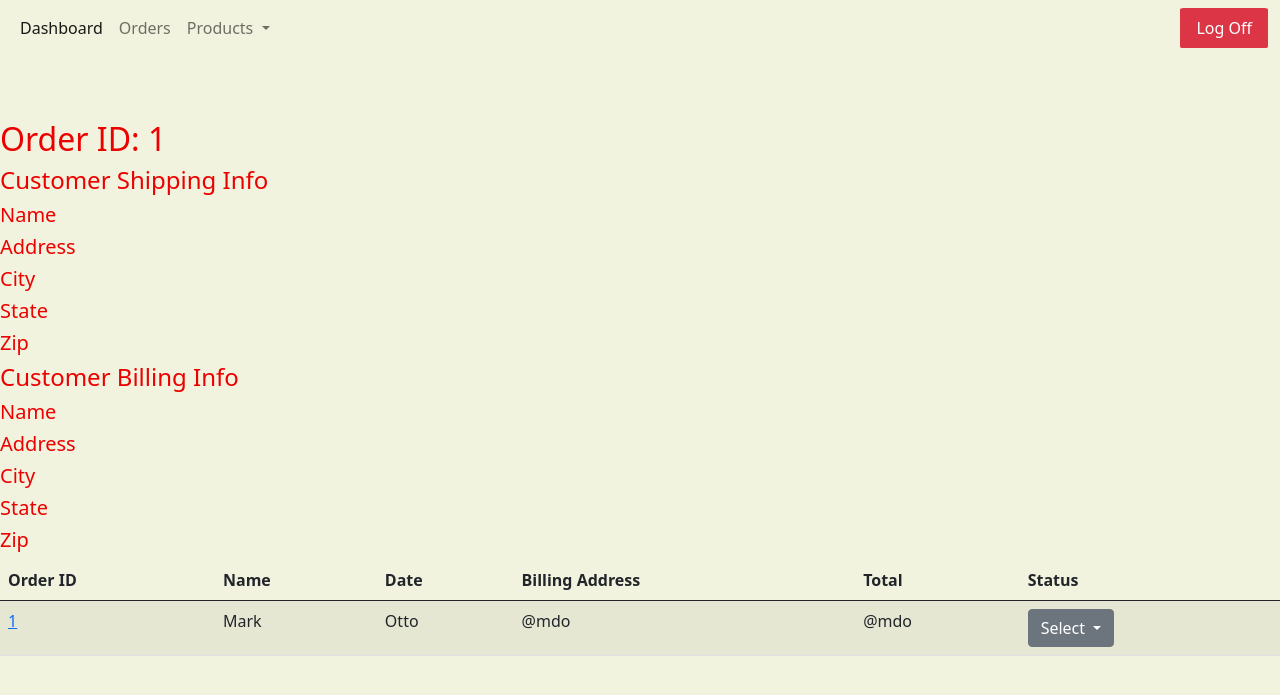
After one commit to Borelli28/ecommerce, a Django app: template ecommerce_app/templates/order_show.html in a window 1280 px wide. The commit adds this page. Shown: the top 695 px of the page. Run offline with Django 3.2, Linux system fonts and the light colour scheme; the template is opened without the code that fills it: most values are stand-ins (such as "Sample title", 1, 10 or a date in 2020).

Commit message:
Html of orders.html done

```diff
--- a/ecommerce_app/templates/dashboard.html
+++ b/ecommerce_app/templates/dashboard.html
@@ -20,7 +20,7 @@
               <a class="nav-link active" href="#">Dashboard</a>
             </li>
             <li class="nav-item">
-              <a class="nav-link" href="dashboard/orders/1">Orders</a>
+              <a class="nav-link" href="dashboard/orders">Orders</a>
             </li>
             <li class="nav-item dropdown">
               <a class="nav-link dropdown-toggle" href="#" id="navbarDropdown" role="button" data-bs-toggle="dropdown" aria-expanded="false">
--- /dev/null
+++ b/ecommerce_app/templates/order_show.html
@@ -0,0 +1,117 @@
+<!DOCTYPE html>
+<html lang="en" dir="ltr">
+
+  <head>
+    <meta charset="utf-8">
+    <link href="https://cdn.jsdelivr.net/npm/bootstrap@5.0.0-beta2/dist/css/bootstrap.min.css" rel="stylesheet" integrity="sha384-BmbxuPwQa2lc/FVzBcNJ7UAyJxM6wuqIj61tLrc4wSX0szH/Ev+nYRRuWlolflfl" crossorigin="anonymous">
+    <title>Orders | Show</title>
+    {% load static %}
+    <link rel="stylesheet" href="{% static 'orders_style.css' %}">
+  </head>
+
+  <body>
+
+    <!-- Navbar -->
+    <nav class="navbar navbar-expand-lg navbar-light .bg-transparent">
+      <div class="container-fluid navbar-color">
+        <div class="collapse navbar-collapse" id="navbarSupportedContent">
+          <ul class="navbar-nav me-auto mb-2 mb-lg-0">
+            <li class="nav-item">
+              <a class="nav-link active" href="/dashboard">Dashboard</a>
+            </li>
+            <li class="nav-item">
+              <a class="nav-link" href="/orders/1">Orders</a>
+            </li>
+            <li class="nav-item dropdown">
+              <a class="nav-link dropdown-toggle" href="#" id="navbarDropdown" role="button" data-bs-toggle="dropdown" aria-expanded="false">
+                Products
+              </a>
+              <ul class="dropdown-menu" aria-labelledby="navbarDropdown">
+                <li><a class="dropdown-item" href="#">Action</a></li>
+                <li><a class="dropdown-item" href="#">Another action</a></li>
+                <li>
+                  <hr class="dropdown-divider">
+                </li>
+                <li><a class="dropdown-item" href="#">Something else here</a></li>
+              </ul>
+            </li>
+          </ul>
+          <div class="nav-item">
+            <a class="nav-link active" id="logoff-hl" href="/clear">Log Off</a>
+          </div>
+        </div>
+      </div>
+    </nav>
+
+    <main>
+      <div id="order-info">
+
+        <h2>Order ID: {{ id }}</h2>
+
+        <div id="ship-info">
+          <h4>Customer Shipping Info</h4>
+          <h5>Name</h5>
+          <h5>Address</h5>
+          <h5>City</h5>
+          <h5>State</h5>
+          <h5>Zip</h5>
+        </div>
+        <div id="bill-info">
+          <h4>Customer Billing Info</h4>
+          <h5>Name</h5>
+          <h5>Address</h5>
+          <h5>City</h5>
+          <h5>State</h5>
+          <h5>Zip</h5>
+        </div>
+
+      </div>
+
+      <div id="display-order">
+
+        <!-- Order items Table -->
+        <table class="table table-striped">
+          <thead>
+            <tr>
+              <th scope="col">Order ID</th>
+              <th scope="col">Name</th>
+              <th scope="col">Date</th>
+              <th scope="col">Billing Address</th>
+              <th scope="col">Total</th>
+              <th scope="col">Status</th>
+            </tr>
+          </thead>
+          <tbody>
+            <tr>
+              <td><a href="/orders/show/1">1</a></th>
+              <td>Mark</td>
+              <td>Otto</td>
+              <td>@mdo</td>
+              <td>@mdo</td>
+              <!--  Status drop down menu -->
+              <td>
+                <div class="dropdown">
+                  <a class="btn btn-secondary dropdown-toggle" href="#" role="button" id="dropdownMenuLink" data-bs-toggle="dropdown" aria-expanded="false">
+                    Select
+                  </a>
+
+                  <ul class="dropdown-menu" aria-labelledby="dropdownMenuLink">
+                    <li><a class="dropdown-item" href="#">Order in Process</a></li>
+                    <li><a class="dropdown-item" href="#">Shipped</a></li>
+                    <li><a class="dropdown-item" href="#">Cancel</a></li>
+                  </ul>
+                </div>
+              </td>
+            </tr>
+          </tbody>
+        </table>
+
+
+      </div>
+    </main>
+
+
+
+  </body>
+
+</html>
--- a/ecommerce_app/urls.py
+++ b/ecommerce_app/urls.py
@@ -1,8 +1,11 @@
 from django.urls import path
 from . import views
+
+# python manage.py
 
 urlpatterns = [
     path('', views.login),
     path('dashboard', views.dashboard),
-    path('dashboard/orders/<int:id>', views.orders)
+    path('dashboard/orders', views.orders),
+    path('orders/show/<int:id>', views.order_show)
 ]
```
Also changed, not shown: ecommerce_app/static/order_show_style.css (added, +44 -0 lines), ecommerce_app/templates/orders.html (+5 -7 lines), ecommerce_app/views.py (+7 -2 lines).
